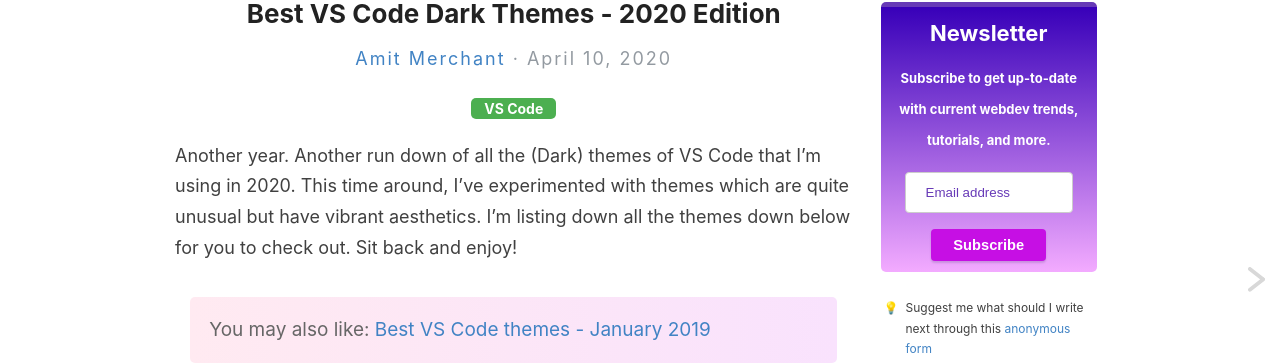
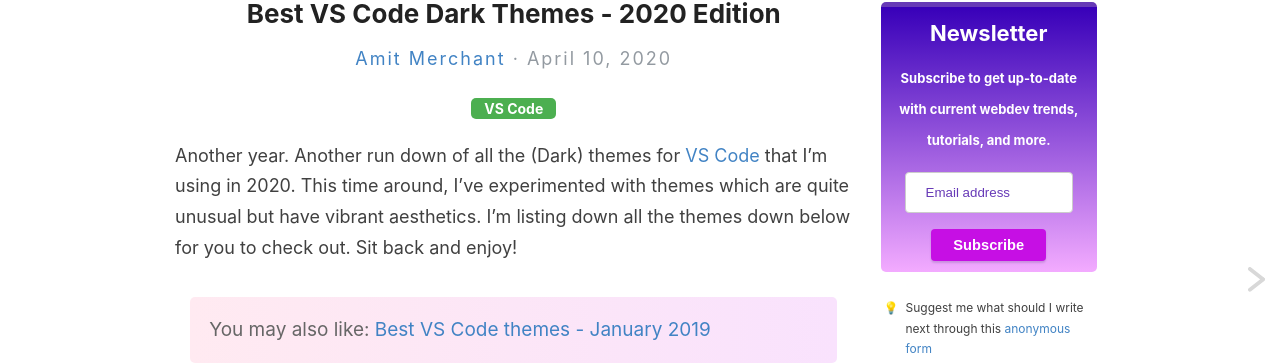
Before and after one commit to varunkumardev/amitmerchant1990.github.io, a Jekyll site: the page built from _posts/2020-04-10-vscode-dark-themes-2020.md, in a window 1280 px wide and 900 px high. Shown: the part 171-535 px from the top of the window. Built offline with Jekyll 4.4.1, drawn with Linux system fonts in a browser that asks for light colours; comment, search, counter and statistics services are not loaded.

Commit message:
improve post.

```diff
--- a/_posts/2020-04-10-vscode-dark-themes-2020.md
+++ b/_posts/2020-04-10-vscode-dark-themes-2020.md
@@ -5,7 +5,7 @@
 categories: [VS Code]
 ---
 
-Another year. Another run down of all the (Dark) themes of VS Code that I'm using in 2020. This time around, I've experimented with themes which are quite unusual but have vibrant aesthetics. I'm listing down all the themes down below for you to check out. Sit back and enjoy!
+Another year. Another run down of all the (Dark) themes for [VS Code](https://code.visualstudio.com/) that I'm using in 2020. This time around, I've experimented with themes which are quite unusual but have vibrant aesthetics. I'm listing down all the themes down below for you to check out. Sit back and enjoy!
 
 {:.you-may-like}
 > You may also like: [Best VS Code themes - January 2019](/best-vscode-themes-january-2019/)
```
